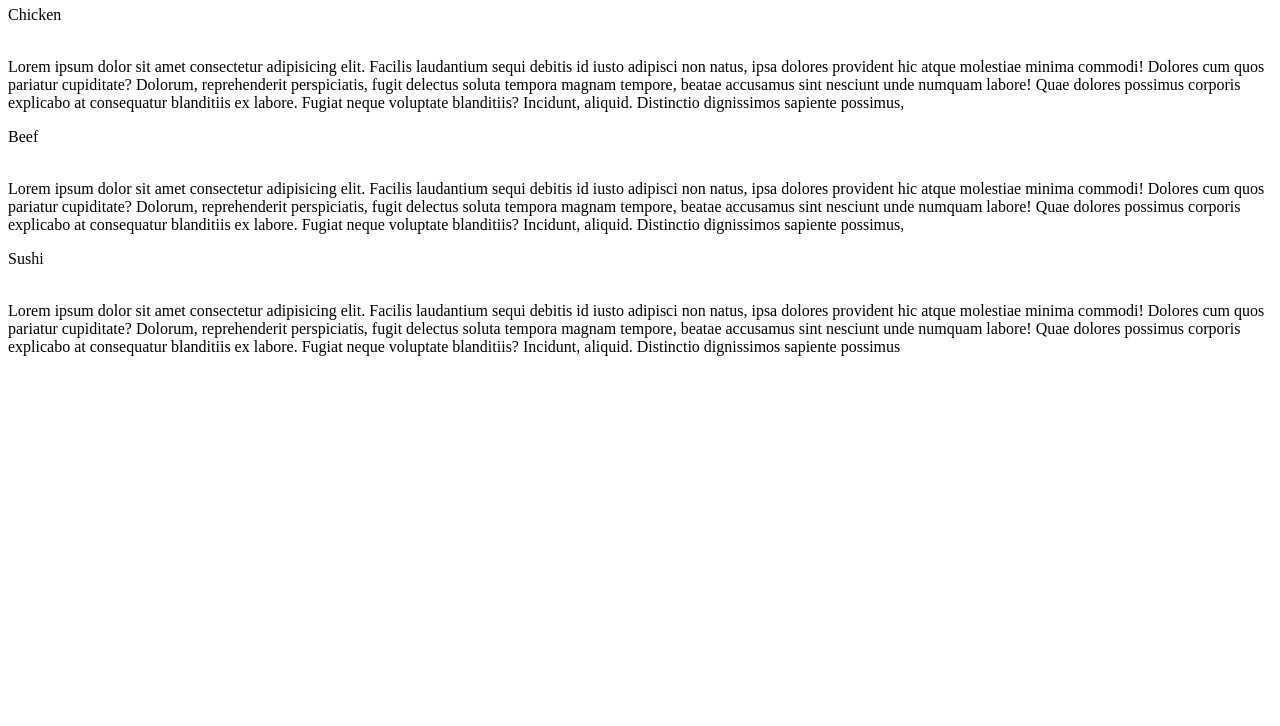
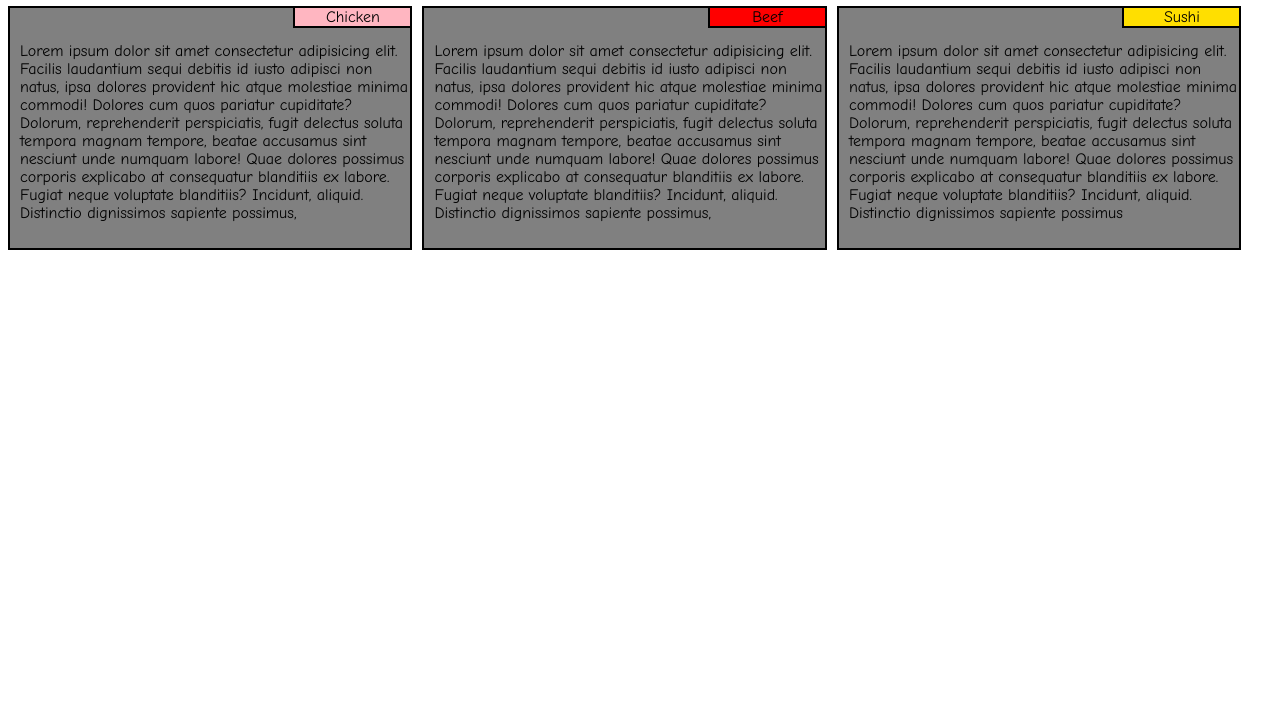
Before and after one commit to Shaiksha03/Responsive-Website, a plain HTML site: page index.html in a window 1280 px wide. Shown: the part 74-800 px from the top of the page. Drawn offline with Linux system fonts and the light colour scheme.

Commit message:
Update index.html

```diff
--- a/index.html
+++ b/index.html
@@ -4,7 +4,7 @@
     <meta charset="UTF-8">
     <meta name="viewport" content="width=device-width, initial-scale=1.0">
     <title>Responsive Website</title>
-    <link rel="stylesheet" href="MOD2ass1.css"> <!-- Link to your CSS file -->
+    <link rel="stylesheet" href="style.css"> <!-- Link to your CSS file -->
 </head>
 <body>
 	<h1>Our Menu</h1>
```
